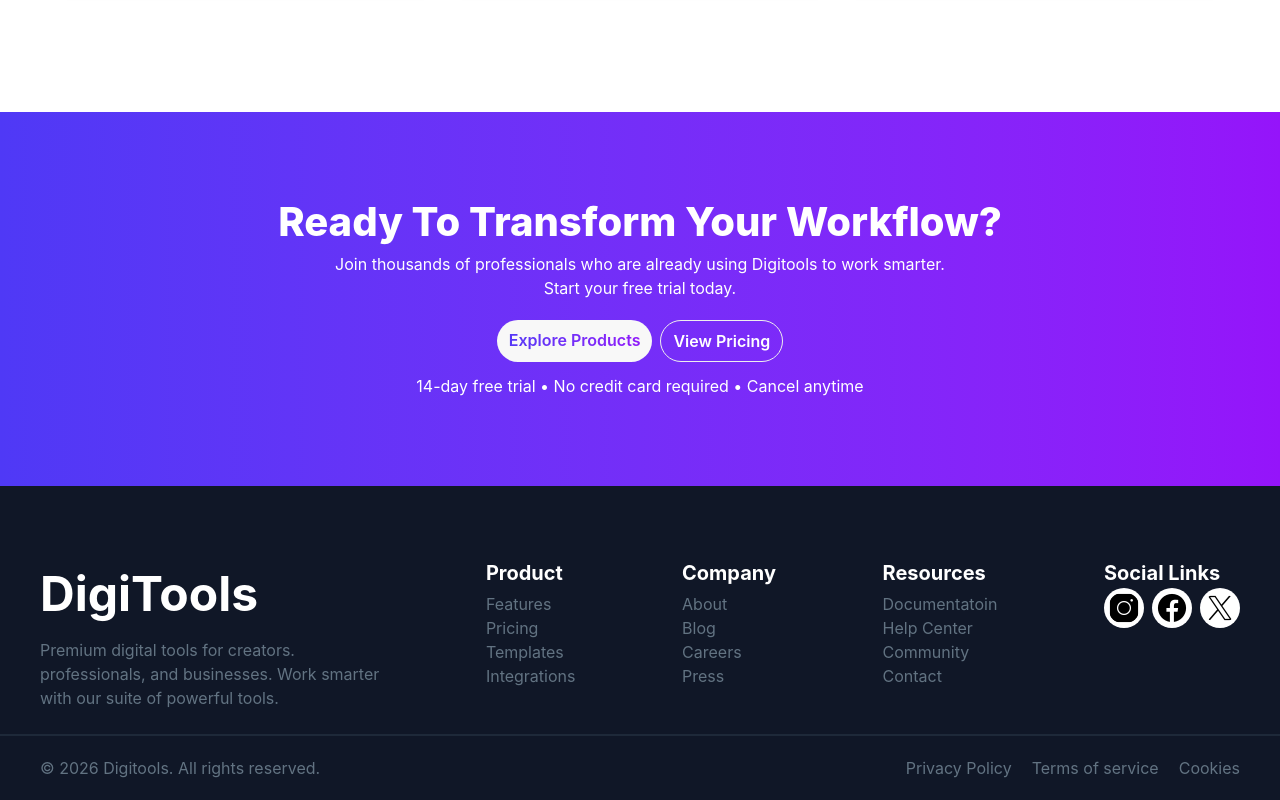
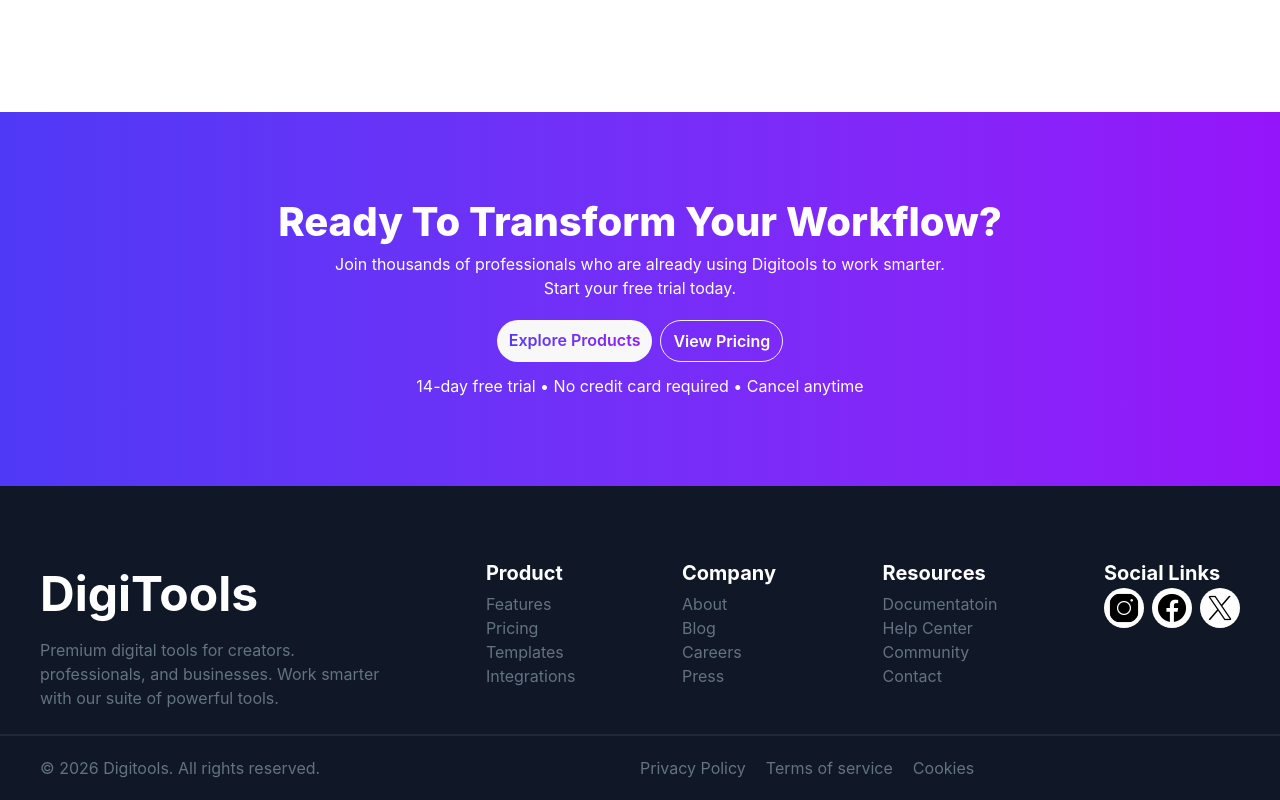
Before and after one commit to faridhakanda/assignment_06, a React (Vite) app: page / in a window 1280 px wide. Shown: the part 3660-4460 px from the top of the page. Built offline with nearby package versions, Linux system fonts and the light colour scheme.

Commit message:
readme file is ok

```diff
--- a/src/components/footer.jsx
+++ b/src/components/footer.jsx
@@ -51,7 +51,7 @@ const Footer = () => {
                 </div>
 
                 <hr className='border-[1px] border-gray-800'></hr>
-                <div className='flex justify-between mx-auto w-[1200px] py-5 text-[#627382]'>
+                <div className='grid md:grid-cols-2 justify-between mx-auto w-[1200px] py-5 text-[#627382]'>
                     <p>&copy; 2026 Digitools. All rights reserved.</p>
                     <div className='flex space-x-5'>
                         <p>Privacy Policy</p>
```
Also changed, not shown: 1 other file (tests, documents, lock files or other folders).
